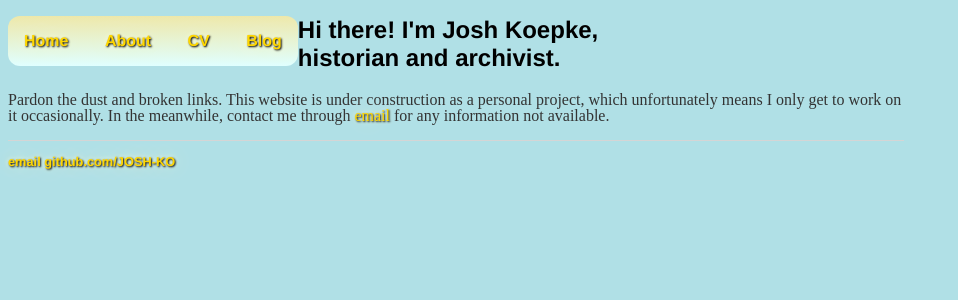
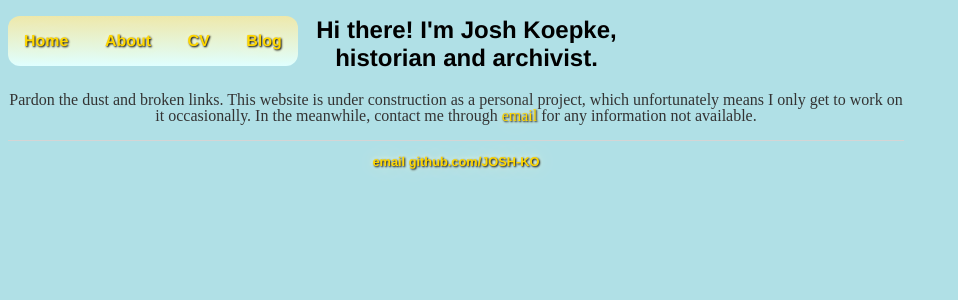
Before and after one commit to JOSH-KO/JOSH-KO.github.io, a Jekyll site: the page built from index.html, in a window 1280 px wide. Shown: the top 300 px of the page, without its empty margins (0-958 px from the left). Built offline with Jekyll 4.4.1, drawn with Linux system fonts in a browser that asks for light colours.

Commit message:
Update main.css

```diff
--- a/css/main.css
+++ b/css/main.css
@@ -1,4 +1,5 @@
 body {
+    text-align:center;
     width: 70%;
     background-color: powderblue;
 }
@@ -8,12 +9,14 @@ nav ul, footer ul {
     padding: 0px;
     list-style: none;
     font-weight: bold;
+    text-align:center;
 }
 nav ul li, footer ul li {
     display: inline;
     margin-left:auto;
     margin-right:auto;
-    width:75%;
+    width:70%;
+    align:center;
 }
 a:link {
     text-decoration: none;
@@ -76,6 +79,7 @@ background-color: #FFD700;
 }
 
 h1 {
+    text-align:center;
     width: 70%;
     height: 60px;
     font-size: 1.5em;
@@ -87,6 +91,7 @@ lb {
 }
 
 p {
+    text-align:center;
     font-size: 1em;
     line-height: 1em;
     color: #333;
```
